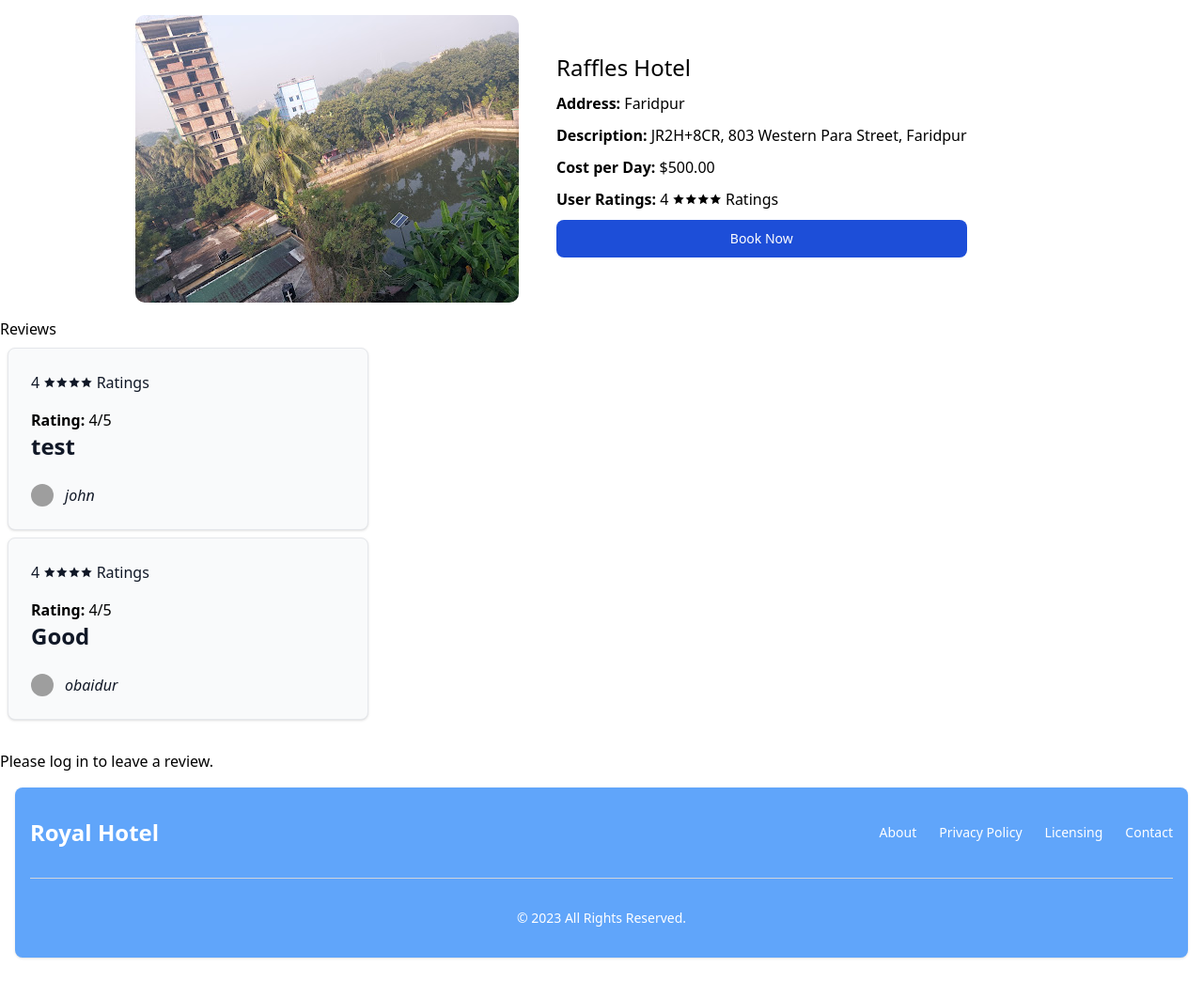
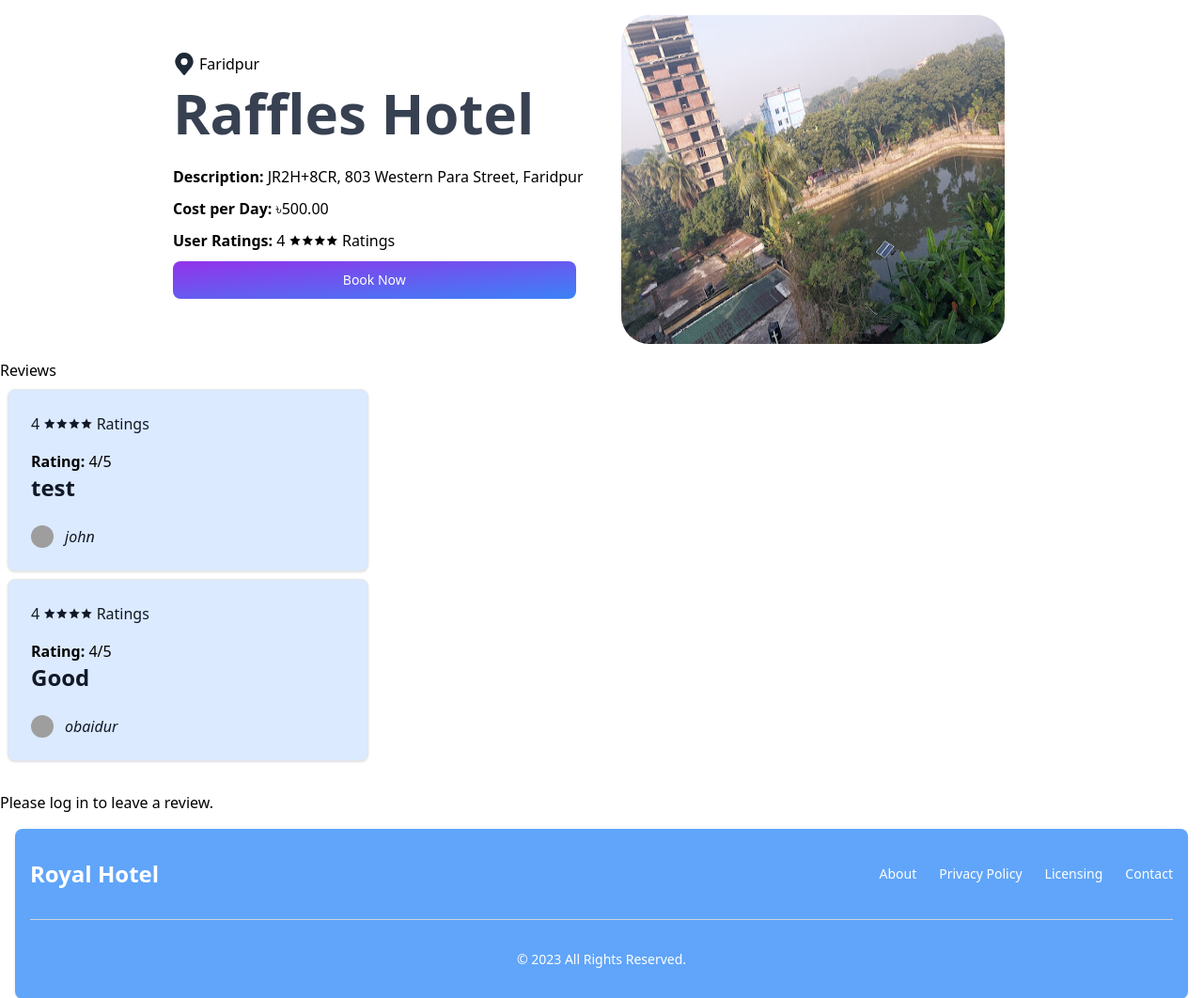
Before and after one commit to Obaidur1/royal-hotels, a Django app: page /hotel-detail/1 in a window 1280 px wide. Shown: the part 69-1131 px from the top of the page at 94% size. Before the commit the page ends 1089 px from the top, so only its background shows below. Run offline with Django 4.2, Linux system fonts and the light colour scheme; data comes from the database, SQL or seed files in the repository; some libraries are stand-ins or nearby versions; grey boxes are pictures that could not be loaded.

Commit message:
Hotel detail page modification

```diff
--- /dev/null
+++ b/package.json
@@ -0,0 +1,5 @@
+{
+  "dependencies": {
+    "tailwindcss": "^3.3.3"
+  }
+}
--- a/templates/hotel_detail.html
+++ b/templates/hotel_detail.html
@@ -4,19 +4,28 @@
 
 {% block content %}
 <div style="width: 80%;margin: auto;" class="flex flex-row p-4">
-    <img style="border-radius: 10px;" src="{{ hotel.photos.url }}" alt="{{ hotel.name }} Photo">
     <div class="flex flex-col gap-y-2.5 p-10">
-        <h1 class="text-2xl font-medium">{{ hotel.name }}</h1>
-        <p><strong>Address:</strong> {{ hotel.address }}</p>
+        <div class="flex flex-row gap-1">
+            <svg class="w-6 h-6 text-gray-800" aria-hidden="true" xmlns="http://www.w3.org/2000/svg" fill="currentColor"
+                viewBox="0 0 16 20">
+                <path
+                    d="M8 0a7.992 7.992 0 0 0-6.583 12.535 1 1 0 0 0 .12.183l.12.146c.112.145.227.285.326.4l5.245 6.374a1 1 0 0 0 1.545-.003l5.092-6.205c.206-.222.4-.455.578-.7l.127-.155a.934.934 0 0 0 .122-.192A8.001 8.001 0 0 0 8 0Zm0 11a3 3 0 1 1 0-6 3 3 0 0 1 0 6Z" />
+            </svg>
+            <p>{{ hotel.address }}</p>
+        </div>
+        <h1 class="mb-4 text-4xl font-extrabold leading-none tracking-normal text-gray-700 md:text-5xl lg:text-6xl ">
+            {{ hotel.name }}</h1>
+
         <p><strong>Description:</strong> {{ hotel.description }}</p>
-        <p><strong>Cost per Day:</strong> ${{ hotel.cost_per_day }}</p>
+        <p><strong>Cost per Day:</strong> ৳{{ hotel.cost_per_day }}</p>
         <p><strong>User Ratings:</strong> {{hotel.average_rating |stars}}</p>
 
-        <!-- "Book Now" button that links to a booking page -->
+
         <a href=""
-            class="text-white bg-blue-700 hover:bg-blue-800 focus:ring-4 focus:outline-none focus:ring-blue-300 font-medium rounded-lg text-sm px-5 py-2.5 text-center">Book
+            class="text-white bg-gradient-to-br from-purple-600 to-blue-500 hover:bg-gradient-to-bl focus:ring-4 focus:outline-none focus:ring-blue-300 dark:focus:ring-blue-800 font-medium rounded-lg text-sm px-5 py-2.5 text-center mr-2 mb-2">Book
             Now</a>
     </div>
+    <img style="border-radius: 30px;" src="{{ hotel.photos.url }}" alt="{{ hotel.name }} Photo">
 
 
 
@@ -25,7 +34,7 @@
 <ul>
     {% for review in reviews %}
 
-    <div class="max-w-sm p-6 bg-gray-50 border border-gray-200 rounded-lg shadow m-2">
+    <div class="max-w-sm p-6 bg-blue-100 border border-gray-200 rounded-lg shadow m-2">
         <figure class="max-w-screen-md">
             <div class="flex items-center mb-4 text-gray-900">
                 {{review.rating|stars}}
```
Also changed, not shown: tailwind.config.js (added, +8 -0 lines), package-lock.json (added), 1 other file.
